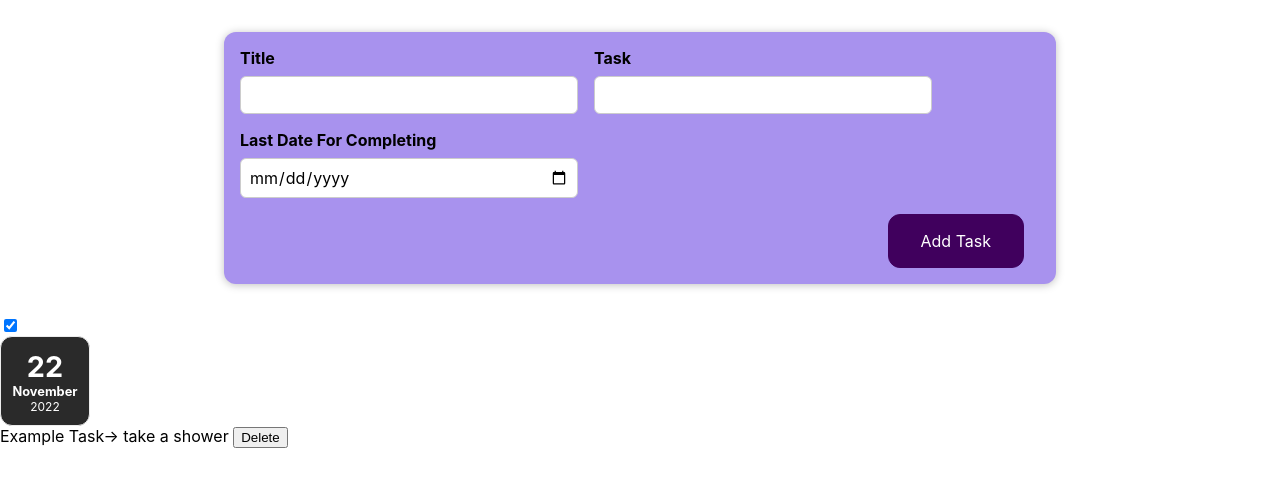
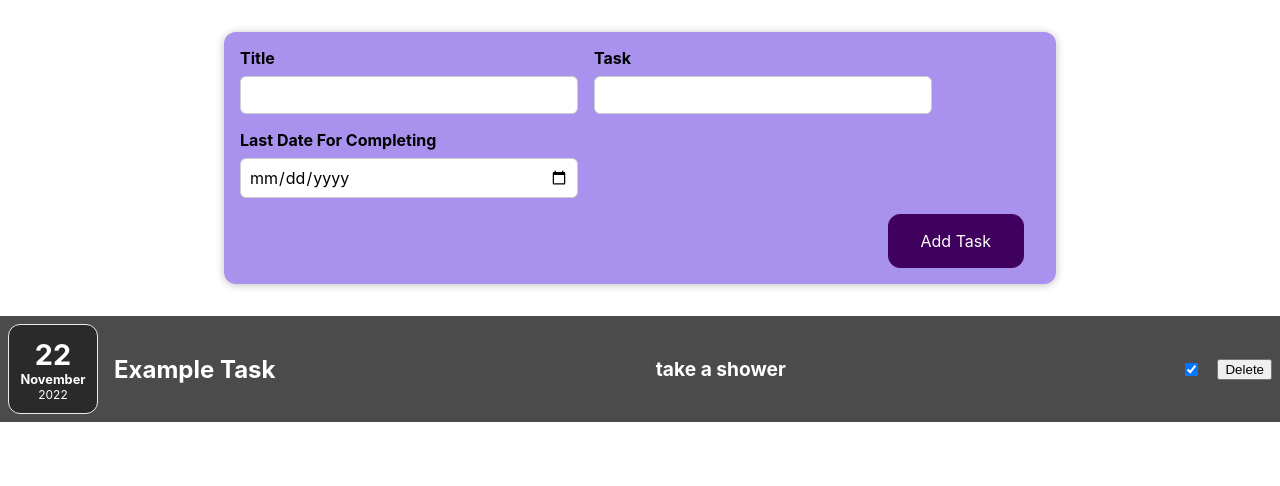
Before and after one commit to alon1302/Todo-List, a React (Create React App) app in the folder frontend/: page / in a window 1280 px wide. Shown: the top 486 px of the page. Built offline with nearby package versions, Linux system fonts and the light colour scheme.

Commit message:
styling single task item

```diff
--- a/frontend/src/components/TaskItem.jsx
+++ b/frontend/src/components/TaskItem.jsx
@@ -1,18 +1,24 @@
 import React from "react";
 import DateItem from "./DateItem";
 
+import "../style/TaskItem.css";
+
 const TaskItem = (props) => {
   return (
-    <div className="taskItem">
-      <input
-        type="checkbox"
-        checked={props.task.checked}
-        onChange={() => props.handleChecked(props.task.id)}
-      />
+    <div className="task-item">
       <DateItem date={props.task.date} />
-      <span>{props.task.title} </span>
-      <span> {props.task.content} </span>
-      <button onClick={() => props.handleDelete(props.task.id)}>Delete</button>
+      <div className="task-item__content">
+        <h2>{props.task.title} </h2>
+        <h4> {props.task.content} </h4>
+        <input
+          type="checkbox"
+          checked={props.task.checked}
+          onChange={() => props.handleChecked(props.task.id)}
+        />
+        <button onClick={() => props.handleDelete(props.task.id)}>
+          Delete
+        </button>
+      </div>
     </div>
   );
 };
--- a/frontend/src/components/TasksManager.jsx
+++ b/frontend/src/components/TasksManager.jsx
@@ -9,7 +9,7 @@ import { v4 as uuid } from "uuid";
 const TasksManager = () => {
   const [tasks, setTasks] = useState([
     {
-      title: "Example Task->   ",
+      title: "Example Task",
       content: "take a shower",
       date: new Date(),
       checked: true,
--- /dev/null
+++ b/frontend/src/style/TaskItem.css
@@ -0,0 +1,41 @@
+.task-item {
+  display: flex;
+  justify-content: space-between;
+  align-items: center;
+  padding: 0.5rem;
+  margin: 1rem 0;
+  background-color: #4b4b4b;
+}
+
+.task-item__content {
+  display: flex;
+  flex-direction: column;
+  gap: 1rem;
+  align-items: flex-end;
+  flex-flow: column-reverse;
+  justify-content: flex-start;
+  flex: 1;
+}
+
+.task-item__content h2 {
+  font-size: 1.5rem;
+  flex: 1;
+  margin: 0 1rem;
+  color: white;
+}
+
+.task-item__content h4 {
+  font-size: 1.2rem;
+  flex: 1;
+  margin: 0 1rem;
+  color: white;
+}
+
+@media (min-width: 580px) {
+  .task-item__content {
+    flex-direction: row;
+    align-items: center;
+    justify-content: flex-start;
+    flex: 1;
+  }
+}
```
